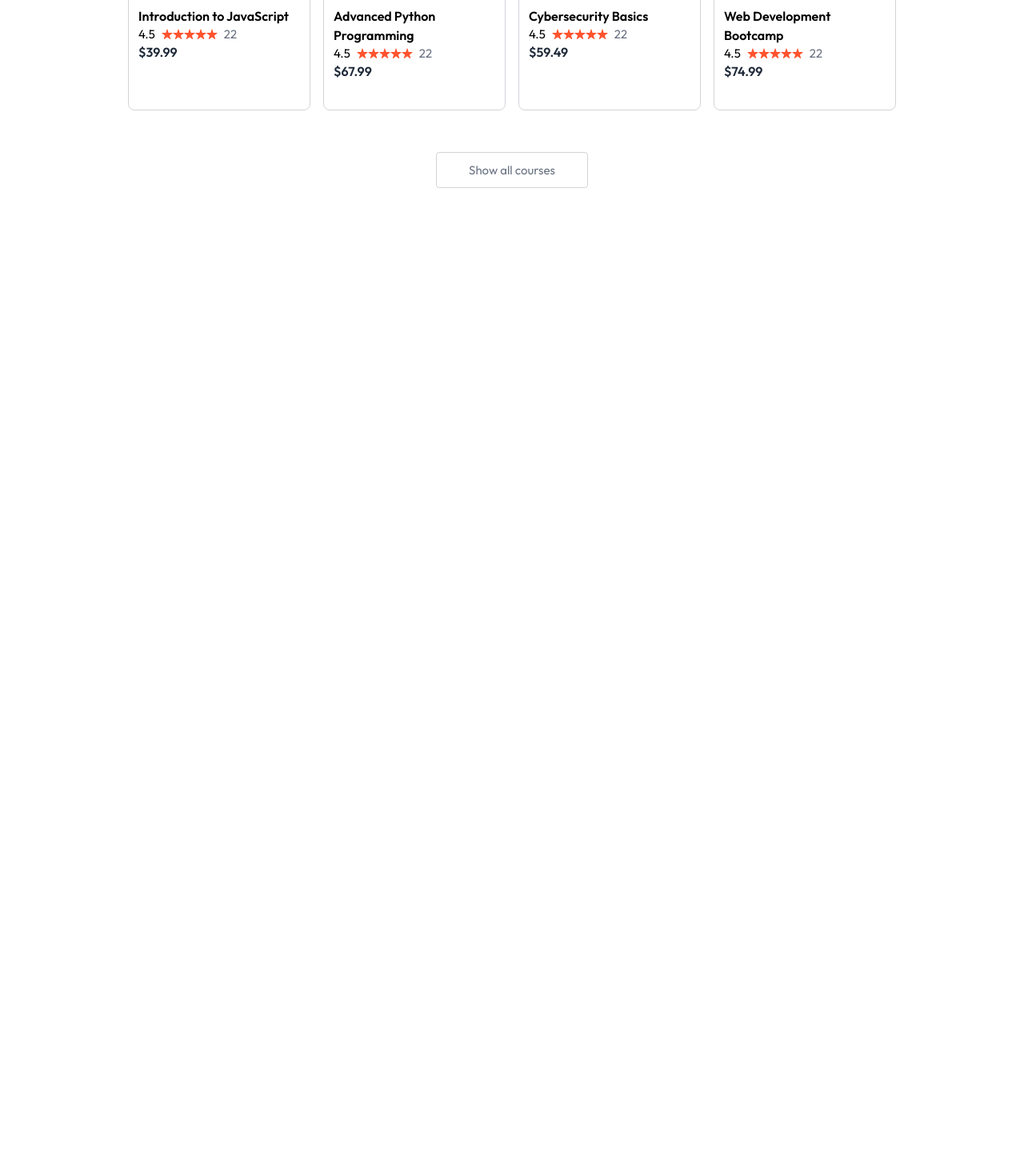
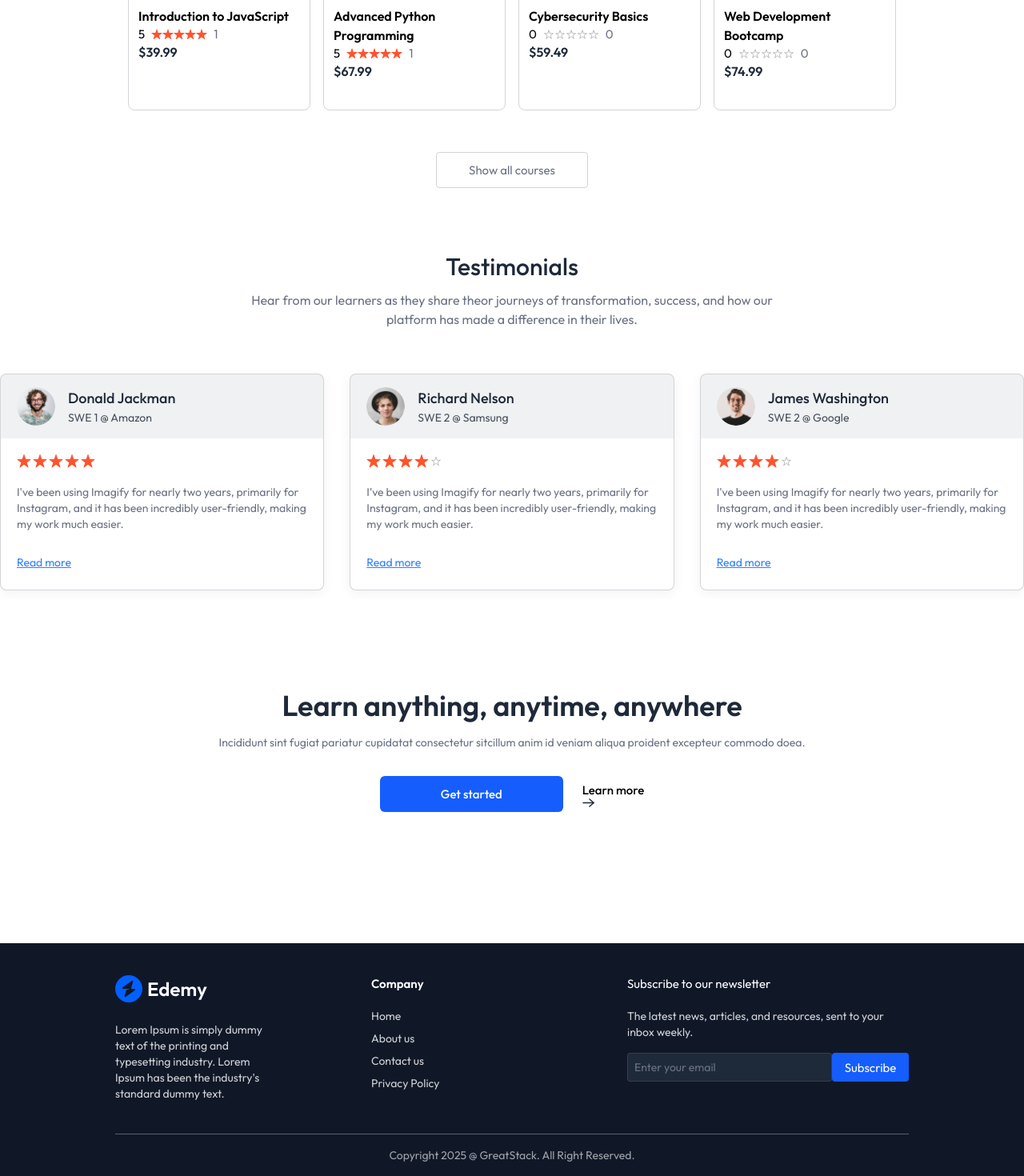
Before and after one commit to krishandadhich11/LMS_Edemy, a React (Vite) app: page / in a window 1280 px wide. Shown: the part 1099-2569 px from the top of the page at 80% size. Before the commit the page ends 1386 px from the top, so only its background shows below. Built offline with nearby package versions, Linux system fonts and the light colour scheme; no server answers.

Commit message:
build home screen page

```diff
--- a/src/components/student/CallToAction.jsx
+++ b/src/components/student/CallToAction.jsx
@@ -1,10 +1,18 @@
 import React from 'react'
+import { assets } from '../../assets/assets'
 
 const CallToAction = () => {
   return (
-    <div>
-      <h1>Call To Action</h1>
+    <div className='flex flex-col items-center gap-4 pt-10 pb-24 px-8 md:px-0'>
+      <h1 className='text-xl md:text-4xl text-gray-800 font-semibold'>Learn anything, anytime, anywhere</h1>
+      <p className='text-gray-500 sm:text-sm'>Incididunt sint fugiat pariatur cupidatat consectetur sitcillum anim id veniam aliqua proident excepteur commodo doea.</p>
+      <div className='flex items-center font-medium gap-6 mt-4'>
+        <button className='px-19 py-3 rounded-md text-white bg-blue-600'>Get started</button>
+        <button>Learn more <img src={assets.arrow_icon} alt="arrow-icon" /></button>
+      </div>
+
     </div>
+
   )
 }
 
--- a/src/components/student/CourseCard.jsx
+++ b/src/components/student/CourseCard.jsx
@@ -5,7 +5,7 @@ import { Link } from 'react-router-dom'
 
 const CourseCard = ({course}) => {
 
-  const {currency} = useContext(AppContext)
+  const {currency, calculateRating} = useContext(AppContext)
 
   return(
     <Link to={'/course/' + course._id} onClick={()=> scrollTo(0,0,)} className='border border-gray-500/30 pb-6 overflow-hidden rounded-lg'>
@@ -14,11 +14,11 @@ const CourseCard = ({course}) => {
         <h3 className='text-base font-semibold'>{course.courseTitle}</h3>
         <p className='text-gray-500'>{course.educator.name}</p>
         <div className='flex items-center space-x-2'>
-          <p>4.5</p>
+          <p>{calculateRating(course)}</p>
          <div className='flex'>
-          {[...Array(5)].map((_,i)=>(<img key={i} src={assets.star} alt='' className='w-3.5 h-3.5'/>))}
+          {[...Array(5)].map((_,i)=>(<img key={i} src={i<Math.floor(calculateRating(course))? assets.star : assets.star_blank} alt='' className='w-3.5 h-3.5'/>))}
          </div>
-         <p className='text-gray-500'>22</p>
+         <p className='text-gray-500'>{course.courseRatings.length}</p>
         </div>
         <p className='text-base font-semibold text-gray-800'>{currency}{(course.coursePrice - course.discount * course.coursePrice / 100).toFixed(2)}</p>
       </div>
--- a/src/components/student/Footer.jsx
+++ b/src/components/student/Footer.jsx
@@ -1,10 +1,35 @@
 import React from 'react'
+import { assets } from '../../assets/assets'
 
 const Footer = () => {
   return (
-    <div>
-      <h1>Footer</h1>
-    </div>
+    <footer className='bg-gray-900 md:px-36 text-left w-full mt-10'>
+      <div className='flex flex-col md:flex-row items-start px-8 md:px-0 justify-center gap-10 md:gap-32 py-10 border-b border-white/30'>
+         <div className='flex flex-col md:items-start items-center w-full'>
+          <img src={assets.logo_dark} alt="logo" />
+          <p className='mt-6 text-center md:text-left text-sm text-white/80'>Lorem Ipsum is simply dummy text of the printing and typesetting industry. Lorem Ipsum has been the industry's standard dummy text. </p>
+         </div>
+         <div className='flex flex-col md:items-start items-center w-full'>
+           <h2 className='font-semibold text-white mb-5'>Company</h2>
+           <ul className='flex md:flex-col w-full justify-between text-sm text-white/80 md:space-y-2'>
+            <li><a href="#">Home</a></li>
+            <li><a href="#">About us</a></li>
+            <li><a href="#">Contact us</a></li>
+            <li><a href="#">Privacy Policy</a></li>
+           </ul>
+         </div>
+         <div className='hidden md:flex flex-col items-start w-full'>
+          <h2 className='font semibold text-white mb-5'>Subscribe to our newsletter</h2>
+             <p className='text-sm text-white/80'>The latest news, articles, and resources, sent to your inbox weekly.</p>
+               <div className='flex items-center gap2 pt-4'>
+                <input type="email" placeholder='Enter your email'
+                   className='border border-gray-500/30 bg-gray-800 text-gray-500 placeholder-gray-500 outline-none w-64 h-9 rounded px-2 text-sm'/>
+                  <button className='bg-blue-600 w-24 h-9 text-white rounded'>Subscribe</button>
+               </div>
+         </div>
+      </div>
+      <p className='py-4 text-center text-xs md:text-sm text-white/60'>Copyright 2025 @ GreatStack. All Right Reserved.</p>
+    </footer>
   )
 }
 
--- a/src/components/student/Navbar.jsx
+++ b/src/components/student/Navbar.jsx
@@ -1,24 +1,29 @@
-import React from 'react'
+import React, { useContext } from 'react'
 import { assets } from '../../assets/assets'
 import { Link } from 'react-router-dom'
 import { useClerk, UserButton, useUser } from '@clerk/react'
+import { AppContext } from '../../context/AppContext'
 
 
 const Navbar = () => {
+
+   const {navigate, isEducator} = useContext(AppContext)
 
    const isCourseListPage = location.pathname.includes('/course-list');
 
    const {openSignIn} = useClerk()
    const {user} = useUser()
 
+
+
   return (
     <div className={`flex items-center justify-between px-4 sm:px-10 md:px-14 lg:px-36 border-b border-gray-500 py-4 ${isCourseListPage ? 'bg-white' : 'bg-cyan-100/70'}`}>
-      <img src={assets.logo} alt="Logo" className='w-28 lg:w-32 cursor-pointer' />
+      <img onClick={()=> navigate('/')} src={assets.logo} alt="Logo" className='w-28 lg:w-32 cursor-pointer' />
       <div className='hidden md:flex items-center gap-5 text-gray-500'>
           <div className='flex items-center gap-5'>
             { user &&
              <>
-                <button>Become Educator </button>
+                <button onClick={()=> {navigate('/eduator')}}>{isEducator ? 'Educator Dashboard' : 'Become Educator'} </button>
              | <Link to='/my-enrollments'>My Enrollments</Link>
              </>
              }
@@ -32,7 +37,7 @@ const Navbar = () => {
         <div className='flex items-center gap-1 sm:gap-2 max-sm:text-xs'>
             { user &&
              <>
-                <button>Become Educator </button>
+                <button onClick={()=> {navigate('/eduator')}}>{isEducator ? 'Educator Dashboard' : 'Become Educator'} </button>
              | <Link to='/my-enrollments'>My Enrollments</Link>
              </>
              }
--- a/src/components/student/TestimonialsSection.jsx
+++ b/src/components/student/TestimonialsSection.jsx
@@ -1,9 +1,34 @@
 import React from 'react'
+import { assets, dummyTestimonial } from '../../assets/assets'
 
 const Testimonials = () => {
   return (
-    <div>
-      <h1>Testimonials</h1>
+    <div className='pb-14 px-8 md:px-0'>
+      <h2 className='text-3xl font-medium text-gray-800'>Testimonials</h2>
+      <p className='md:text-base text-gray-500 mt-3'>Hear from our learners as they share theor journeys of transformation, success, and how our <br />platform has made a difference in their lives.</p>
+     <div className='grid grid-cols-auto gap-8 mt-14'>
+      {dummyTestimonial.map((testimonial, index)=>(
+        <div key={index} className='text-sm text-left border border-gray-500/30 pb-6 rounded-lg bg-white shadow-[0px_4px_15px_0px] shadow-black/5 overflow-hidden'>
+          <div className='flex items-center gap-4 px-5 py-4 bg-gray-500/10'>
+            <img className='h-12 w-12 rounded-full' src={testimonial.image} alt={testimonial.name} />
+            <div>
+              <h1 className='text-lg font-medium text-gray-800'>{testimonial.name}</h1>
+              <p className='text-gray-800/80'>{testimonial.role}</p>
+            </div>
+
+        </div>
+        <div className='p-5 pb-7'>
+            <div className='flex gap-0.5'>
+              {[...Array(5)].map((_, i)=>(
+                <img key={i} src={i < Math.floor(testimonial.rating) ? assets.star : assets.star_blank} alt="star" />
+              ))}
+            </div>
+            <p className='text-gray-500 mt-5'>{testimonial.feedback}</p>
+          </div>
+          <a href='#' className='text-blue-500 underline px-5'>Read more</a>
+        </div>
+      ))}
+     </div>
     </div>
   )
 }
--- a/src/context/AppContext.jsx
+++ b/src/context/AppContext.jsx
@@ -1,19 +1,34 @@
 import { createContext, useEffect, useState } from "react";
 import { dummyCourses } from "../assets/assets";
+import { useNavigate } from "react-router-dom";
 
 export const AppContext = createContext()
 
 export const AppContextProvider = (props) => {
 
     const currency = import.meta.env.VITE_CURRENCY
+    const navigate = useNavigate()
+
 
     const [allCourses, setAllCourses] = useState([])
+    const [isEducator, setIsEducator] = useState(true)
 
     // Fetch All Courses
     const fetchAllCourses = async()=> {
         setAllCourses(dummyCourses)
     }
 
+    // Fucntion to calculate average rating of course
+    const calculateRating = (course) => {
+         if(course.courseRatings.length === 0){
+            return 0;
+         }
+         let totalRating = 0;
+         course.courseRatings.forEach(rating => {
+            totalRating += rating.rating
+         })
+         return totalRating / course.courseRatings.length
+    }
 
     useEffect(()=>{
         fetchAllCourses()
@@ -21,7 +36,7 @@ export const AppContextProvider = (props) => {
 
 
     const value ={
-          currency, allCourses
+          currency, allCourses, navigate, calculateRating, isEducator, setIsEducator
     }
     return (
         <AppContext.Provider value={value}>
--- a/src/pages/student/Home.jsx
+++ b/src/pages/student/Home.jsx
@@ -2,6 +2,9 @@ import React from 'react'
 import Hero from '../../components/student/Hero'
 import Companies from '../../components/student/Companies'
 import CoursesSection from '../../components/student/CoursesSection'
+import Testimonials from '../../components/student/TestimonialsSection'
+import CallToAction from '../../components/student/CallToAction'
+import Footer from '../../components/student/Footer'
 
 const Home = () => {
   return (
@@ -9,6 +12,9 @@ const Home = () => {
       <Hero />
       <Companies />
       <CoursesSection />
+      <Testimonials/>
+      <CallToAction />
+      <Footer />
     </div>
   )
 }
```
